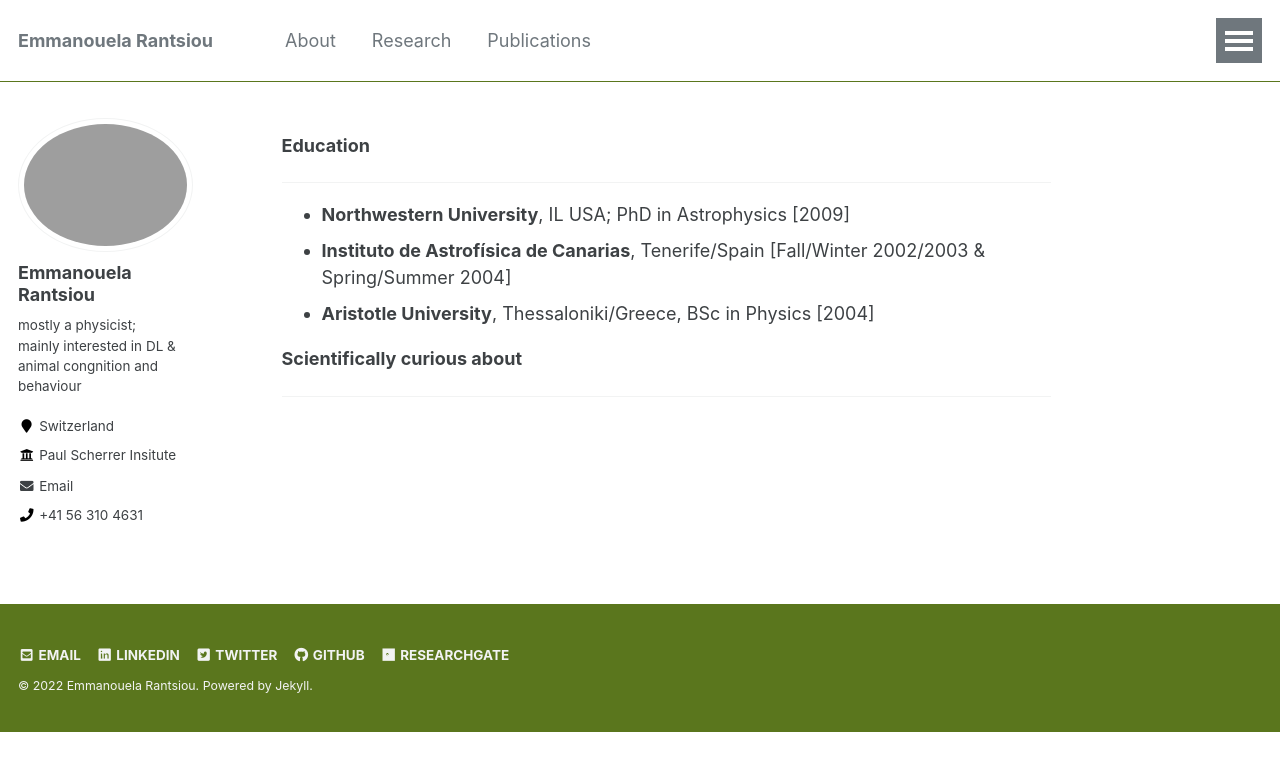
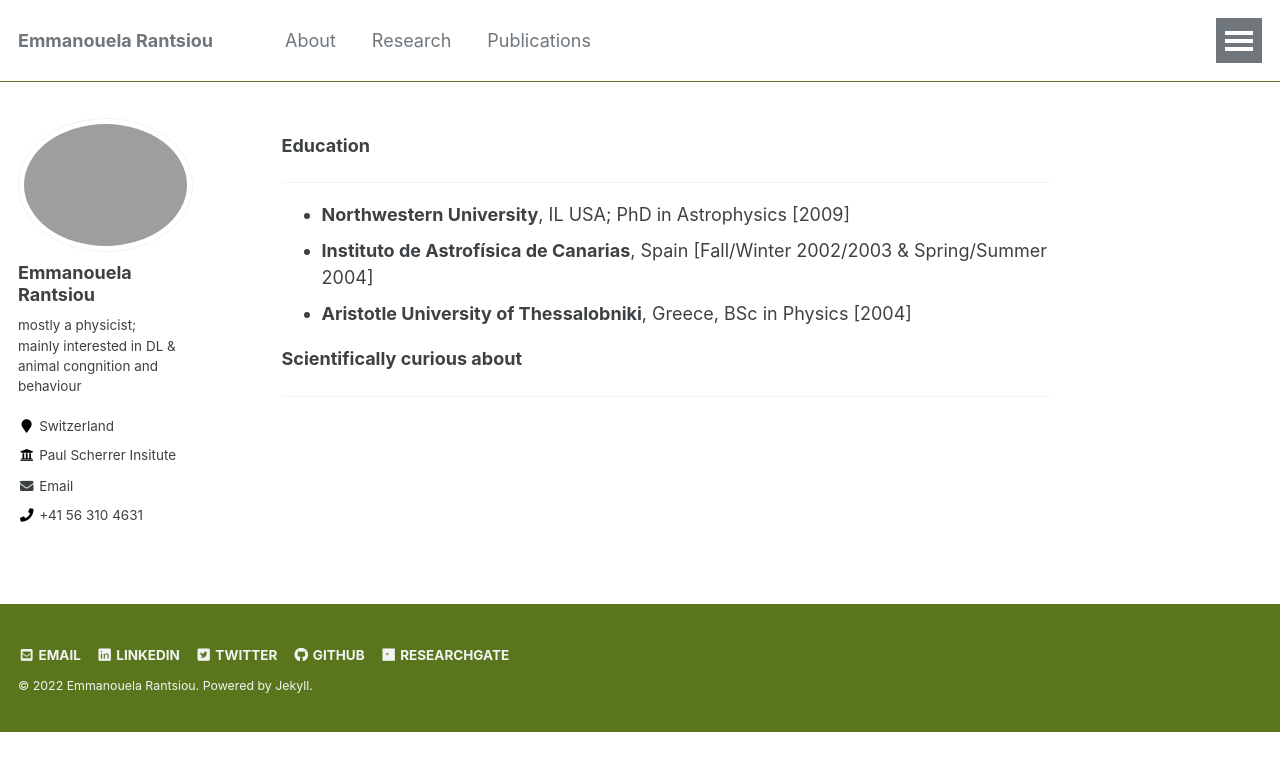
Before and after one commit to emmarant/emmarant.github.io, a Jekyll site: the page built from _pages/about.md, in a window 1280 px wide. Shown: the top 771 px of the page. Built offline with Jekyll 4.4.1, drawn with Linux system fonts in a browser that asks for light colours.

Commit message:
Update about.md

```diff
--- a/_pages/about.md
+++ b/_pages/about.md
@@ -12,8 +12,8 @@ author_profile: true
 -----
 
 - **Northwestern University**, IL USA; PhD in Astrophysics [2009]
-- **Instituto de Astrofísica de Canarias**, Tenerife/Spain [Fall/Winter 2002/2003 & Spring/Summer 2004]
-- **Aristotle University**, Thessaloniki/Greece, BSc in Physics [2004]
+- **Instituto de Astrofísica de Canarias**, Spain [Fall/Winter 2002/2003 & Spring/Summer 2004]
+- **Aristotle University of Thessalobniki**, Greece, BSc in Physics [2004]
 
 
  **Scientifically curious about**
```
